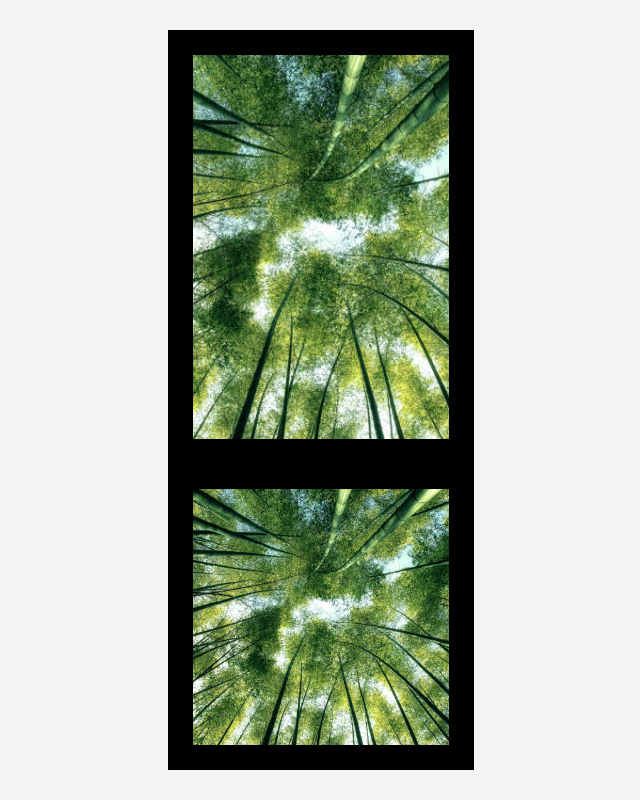
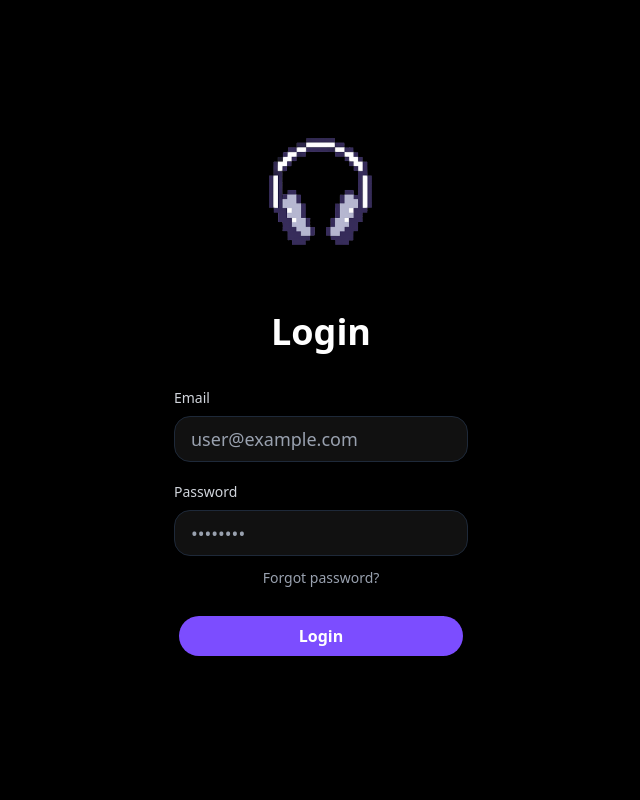
Before and after one commit to Nielson19/mymusicpage, a React app in the folder frontend/: page / in a window 1280 px wide. Shown: the whole page, without its empty margins (319-959 px from the left). Built offline with nearby package versions, Linux system fonts and the light colour scheme; the HTML template or start-up script is replaced by a standard one.

Commit message:
Added post

```diff
--- a/frontend/package.json
+++ b/frontend/package.json
@@ -14,6 +14,7 @@
     "axios": "^1.13.2",
     "react": "^19.1.1",
     "react-dom": "^19.1.1",
+    "react-hot-toast": "^2.6.0",
     "react-icons": "^5.5.0",
     "tailwindcss": "^4.1.14"
   },
--- a/frontend/src/App.tsx
+++ b/frontend/src/App.tsx
@@ -7,8 +7,8 @@ import LoginPageView from "./pages/LoginPageView";
 function App() {
   return (
     <div>
-      {/* <LoginPageView /> */}
-      <TestView />
+      <LoginPageView />
+      {/* <TestView /> */}
     </div>
   );
 }
--- a/frontend/src/components/ButtonComponent.tsx
+++ b/frontend/src/components/ButtonComponent.tsx
@@ -14,10 +14,17 @@
 interface ButtonComponentProps {
   onClick?: () => void;
   label?: string;
-  size?: "small" | "medium" | "large";
+  size?: "small" | "medium" | "large" | "full";
+  type?: "button" | "submit" | "reset";
+  className?: string;
 }
 
-const ButtonComponent = ({ onClick, label, size }: ButtonComponentProps) => {
+const ButtonComponent = ({
+  onClick,
+  label,
+  size,
+  type = "button",
+}: ButtonComponentProps) => {
   let sizeVal = "";
 
   // Determine padding based on size prop
@@ -31,11 +38,15 @@ const ButtonComponent = ({ onClick, label, size }: ButtonComponentProps) => {
   } else if (size === "large") {
     // Apply large button styles
     sizeVal = "py-2 px-30";
+  } else if (size === "full") {
+    // Apply full width button styles
+    sizeVal = "w-full py-3 px-0";
   }
 
   return (
     <div>
       <button
+        type={type}
         className={`bg-[#7C4DFF] hover:bg-[#6E42E6] text-white font-semibold
                     rounded-full shadow-md transition duration-300
                     focus:outline-none focus:ring-2 focus:ring-[#9C72FF] ${sizeVal}`}
--- a/frontend/src/components/Input.tsx
+++ b/frontend/src/components/Input.tsx
@@ -25,7 +25,7 @@ export default function Input({
 }: InputProps) {
   const sizeClasses = {
     SMALL: "px-3 py-2 text-sm",
-    MEDIUM: "px-4 py-2 text-base",
+    MEDIUM: "px-4 py-2 text-lg",
     LARGE: "px-5 py-3 text-lg",
   }[size];
 
--- a/frontend/src/components/Post.tsx
+++ b/frontend/src/components/Post.tsx
@@ -23,12 +23,12 @@ function Post({ imgLink, size }: PostProps) {
             backgroundImage: `url(${backgroundImage})`,
           }}
         >
-          <div className="w-full h-20% flex flex-row items-center justify-start gap-2 bg-gradient-to-t from-black/0 group-hover:from-black/80 group-hover:via-black/50 to-transparent text-white p-4 space-x-3 transition-all duration-700">
+          <div className="w-full h-20% flex flex-row items-center justify-start gap-2 bg-linear-to-t from-black/0 group-hover:from-black/80 group-hover:via-black/50 to-transparent text-white p-4 space-x-3 transition-all duration-700">
             <div>
               <img
                 src={PostPic}
                 alt="Song"
-                className="w-12 h-12 aspect-square rounded-md flex-shrink-0 opacity-0 group-hover:opacity-100 transition-opacity duration-700"
+                className="w-12 h-12 aspect-square rounded-md shrink-0 opacity-0 group-hover:opacity-100 transition-opacity duration-700"
               />
             </div>
             <div>
--- a/frontend/src/pages/LoginPageView.tsx
+++ b/frontend/src/pages/LoginPageView.tsx
@@ -1,8 +1,9 @@
 import ButtonComponent from "../components/ButtonComponent";
 import Input from "../components/Input";
 import Headphoneslogo from "../assets/icons/HeadphonesNoBG.png";
-import { useState } from "react";
+import React, { useState } from "react";
 import axios from "axios";
+import { toast } from "react-hot-toast";
 
 function LoginPageView() {
   const [data, setData] = useState({
@@ -10,35 +11,42 @@ function LoginPageView() {
     password: "",
   });
 
-  const loginUser = async (e) => {
+  const loginUser = async (e: React.FormEvent<HTMLFormElement>) => {
     e.preventDefault(); // avoid that the page reloads
     try {
-      const response = await axios.get("/");
+      const response = await axios.post("/api/auth/login", {
+        email,
+        password,
+      });
       console.log("Response received:", response.status);
       console.log("Login successful:", response.data);
     } catch (error) {
-      console.error("Error:", error);
+      toast.error("Login failed. Please try again.");
     }
     // Implement login logic here
   };
 
   const { email, password } = data;
   return (
-    <div className="flex flex-col items-center justify-center min-h-screen bg-black text-white">
+    <div className="flex flex-col items-center justify-center gap-1 min-h-screen bg-black text-white">
       <img
         src={Headphoneslogo}
         alt="Headphones logo"
-        className="w-1/4 h-1/4 mb-6"
+        className="w-1/8 h-1/8 mb-1"
       />
 
+      <form
+        onSubmit={loginUser}
+        className="flex p-8 flex-col justify-center items-center gap-1"
+      >
         <h1 className="text-4xl font-bold mb-8">Login</h1>
-
         <div className="mb-4">
           <Input
+            size="MEDIUM"
             type="email"
             label="Email"
             placeholder="user@example.com"
-          value={email}
+            value={data.email}
             color={{ PRIMARY: "#111111" }}
             onChange={(e) => setData({ ...data, email: e.target.value })}
           />
@@ -46,10 +54,11 @@ function LoginPageView() {
 
         <div className="mb-2">
           <Input
+            size="MEDIUM"
             type="password"
             label="Password"
             placeholder="••••••••"
-          value={password}
+            value={data.password}
             color={{ PRIMARY: "#111111" }}
             onChange={(e) => setData({ ...data, password: e.target.value })}
           />
@@ -59,11 +68,8 @@ function LoginPageView() {
           Forgot password?
         </a>
 
-      <ButtonComponent
-        size="large"
-        label="Login"
-        onClick={() => console.log("Login button clicked!")}
-      />
+        <ButtonComponent label="Login" type="submit" size="large" />
+      </form>
     </div>
   );
 }
```
Also changed, not shown: 1 other file (tests, documents, lock files or other folders). Lines whose indentation alone changed are shown as unchanged.
